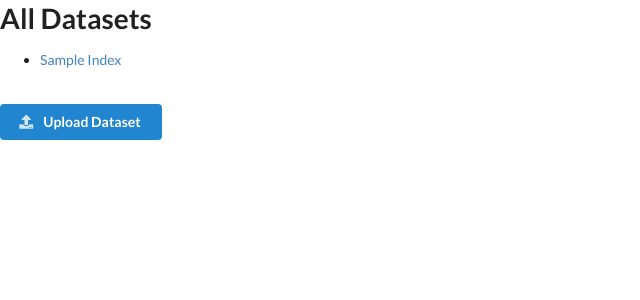
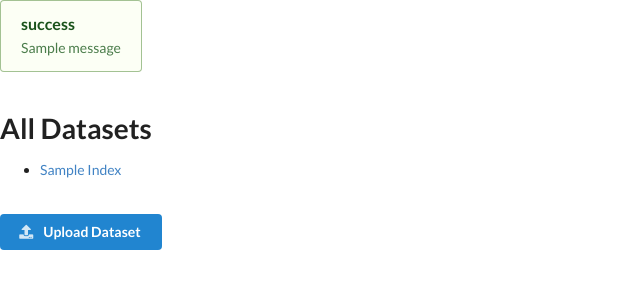
Before and after one commit to ArcD7/civicdata, a Django app: page / in a window 1280 px wide. Shown: the top 300 px of the page, without its empty margins (0-640 px from the left). Run offline with Django 3.2, Linux system fonts and the light colour scheme; tables that the repository leaves empty hold one stand-in row (values such as "Sample post"); one stand-in notice (Sample message) is shown; some libraries are stand-ins or nearby versions.

Commit message:
Fixed issue with file download.

```diff
--- a/scheme/templates/scheme/index.html
+++ b/scheme/templates/scheme/index.html
@@ -10,6 +10,17 @@
     <title>All Datasets</title>
 </head>
 <body>
+    {% if messages %}
+    <div class="ui compact positive message">
+    <!-- <i class="close icon"></i> -->
+    {% for message in messages %}
+    <div class="header">
+        {{ message.tags }}
+    </div>
+    <p> {{ message }} </p>
+    {% endfor %}
+    </div>
+    {% endif %}
     <h1>
         All Datasets
     </h1>
--- a/scheme/views.py
+++ b/scheme/views.py
@@ -1,5 +1,5 @@
 from django.conf import settings
-from django.shortcuts import render
+from django.shortcuts import render, redirect
 from django.http import HttpResponse
 from django.contrib import messages
 from .forms import CsvModelForm
@@ -50,10 +50,11 @@ def upload_file_view(request):
             form = CsvModelForm()
             messages.success(request, "Data Added Successfully")
 
-            return render(
-            request,
-            'scheme/upload.html',
-            {'form': form})
+            # return render(
+            # request,
+            # 'scheme/upload.html',
+            # {'form': form})
+            return redirect(index)
     else:
         form = CsvModelForm()
 
@@ -102,6 +103,7 @@ def dataset_download(request, name):
             metadata_path = file_id.metadata_file.path
             archive.write(metadata_path, arcname="metadata.csv")
 
-    response = HttpResponse(zip_file, content_type="application/x-zip-compressed")
+    zf = open(zip_file, 'rb')
+    response = HttpResponse(zf, content_type="application/zip")
     response['Content-Disposition'] = f"attachment; filename={name}.zip"
     return response
```
